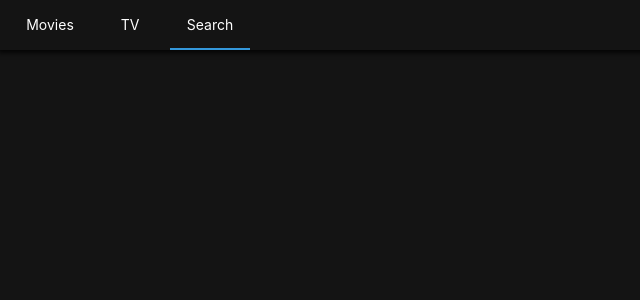
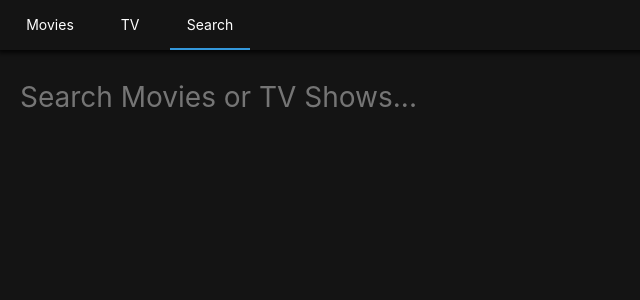
Before and after one commit to sdsd4564/Nomflix, a React (Create React App) app: page /search in a window 1280 px wide. Shown: the top 300 px of the page, without its empty margins (0-640 px from the left). Built offline with nearby package versions, Linux system fonts and the light colour scheme.

Commit message:
Done✔ #6.3 SearchPresenter Component

```diff
--- a/src/Routes/Home/HomePresenter.js
+++ b/src/Routes/Home/HomePresenter.js
@@ -5,7 +5,7 @@
 import Loader from "Components/Loader";
 
 const Container = styled.div`
-  padding: 0px 10px;
+  padding: 0px 20px;
 `;
 
 const HomePresenter = ({ nowPlaying, popular, upcoming, loading, error }) =>
@@ -22,12 +22,16 @@
       )}
       {upcoming && upcoming.length > 0 && (
         <Section title="Upcoming Movies">
-          {upcoming.map((movie) => movie.title)}
+          {upcoming.map((movie) => (
+            <span key={movie.id}>{movie.title}</span>
+          ))}
         </Section>
       )}
       {popular && popular.length > 0 && (
         <Section title="Popular Movies">
-          {popular.map((movie) => movie.title)}
+          {popular.map((movie) => (
+            <span key={movie.id}>{movie.title}</span>
+          ))}
         </Section>
       )}
     </Container>
--- a/src/Routes/Search/SearchContainer.js
+++ b/src/Routes/Search/SearchContainer.js
@@ -2,7 +2,7 @@
 import React from "react";
 import SearchPresenter from "./SearchPresenter";
 
-export default class TVContainer extends React.Component {
+export default class SearchContainer extends React.Component {
   state = {
     movieResults: null,
     tvResults: null,
@@ -11,15 +11,20 @@
     error: null,
   };
 
-  componentDidMount() {
-    this.handleSubmit();
-  }
-
-  handleSubmit = () => {
+  handleSubmit = (event) => {
+    event.preventDefault();
     const { searchTerm } = this.state;
     if (searchTerm !== "") {
       this.searchByTerm();
     }
+  };
+
+  updateTerm = (event) => {
+    const {
+      target: { value },
+    } = event;
+
+    this.setState({ searchTerm: value });
   };
 
   searchByTerm = async () => {
@@ -30,10 +35,10 @@
         data: { results: movieResults },
       } = await moviesApi.search(searchTerm);
       const {
-        data: { results: showResults },
+        data: { results: tvResults },
       } = await tvApi.search(searchTerm);
 
-      this.setState({ movieResults, showResults });
+      this.setState({ movieResults, tvResults });
     } catch (error) {
       this.setState({ error: "Can't find information" });
     } finally {
@@ -51,6 +56,7 @@
         error={error}
         loading={loading}
         handleSubmit={this.handleSubmit}
+        updateTerm={this.updateTerm}
       />
     );
   }
--- a/src/Routes/Search/SearchPresenter.js
+++ b/src/Routes/Search/SearchPresenter.js
@@ -1,6 +1,23 @@
 import React from "react";
 import PropTypes from "prop-types";
 import styled from "styled-components";
+import Loader from "Components/Loader";
+import Section from "Components/Section";
+
+const Container = styled.div`
+  padding: 0px 20px;
+`;
+
+const Form = styled.form`
+  margin-bottom: 50px;
+  width: 100%;
+`;
+
+const Input = styled.input`
+  all: unset;
+  font-size: 28px;
+  width: 100%;
+`;
 
 const SearchPresenter = ({
   movieResults,
@@ -9,7 +26,38 @@
   error,
   searchTerm,
   handleSubmit,
-}) => null;
+  updateTerm,
+}) => (
+  <Container>
+    <Form onSubmit={handleSubmit}>
+      <Input
+        onChange={updateTerm}
+        placeholder="Search Movies or TV Shows..."
+        value={searchTerm}
+      />
+    </Form>
+    {loading ? (
+      <Loader />
+    ) : (
+      <>
+        {movieResults && movieResults.length > 0 && (
+          <Section title="Movie Results">
+            {movieResults.map((movie) => (
+              <span key={movie.id}>{movie.title}</span>
+            ))}
+          </Section>
+        )}
+        {tvResults && tvResults.length > 0 && (
+          <Section title="TV Show Results">
+            {tvResults.map((show) => (
+              <span key={show.id}>{show.name}</span>
+            ))}
+          </Section>
+        )}
+      </>
+    )}
+  </Container>
+);
 
 SearchPresenter.propTypes = {
   movieResults: PropTypes.array,
@@ -18,6 +66,7 @@
   error: PropTypes.string,
   searchTerm: PropTypes.string,
   handleSubmit: PropTypes.func.isRequired,
+  updateTerm: PropTypes.func.isRequired,
 };
 
 export default SearchPresenter;
--- a/src/Routes/TV/TVPresenter.js
+++ b/src/Routes/TV/TVPresenter.js
@@ -5,7 +5,7 @@
 import Loader from "Components/Loader";
 
 const Container = styled.div`
-  padding: 0px 10px;
+  padding: 0px 20px;
 `;
 
 const TVPresenter = ({ topRated, popular, airingToday, loading, error }) =>
@@ -15,17 +15,23 @@
     <Container>
       {topRated && topRated.length > 0 && (
         <Section title="Top Rated Shows">
-          {topRated.map((show) => show.name)}
+          {topRated.map((show) => (
+            <span key={show.id}>{show.name}</span>
+          ))}
         </Section>
       )}
       {popular && popular.length > 0 && (
         <Section title="Popular Shows">
-          {popular.map((show) => show.name)}
+          {popular.map((show) => (
+            <span key={show.id}>{show.name}</span>
+          ))}
         </Section>
       )}
       {airingToday && airingToday.length > 0 && (
         <Section title="Airing Today">
-          {airingToday.map((show) => show.name)}
+          {airingToday.map((show) => (
+            <span key={show.id}>{show.name}</span>
+          ))}
         </Section>
       )}
     </Container>
```
